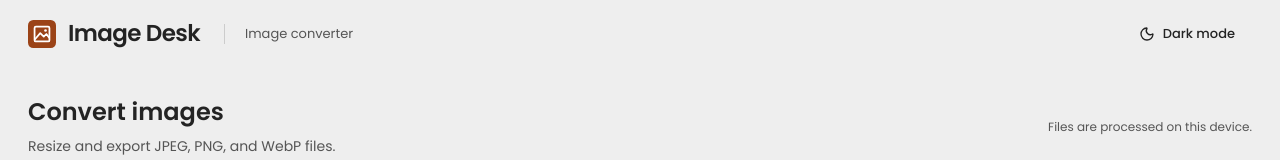
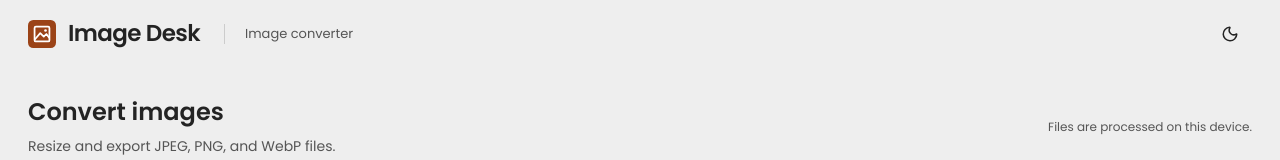
Before and after one commit to jpndmatos/image-desk, a React (Vite) app: page / in a window 1280 px wide. Shown: the top 160 px of the page. Built offline with nearby package versions, Linux system fonts and the light colour scheme.

Commit message:
Use icon-only theme controls

```diff
--- a/src/ThemeToggle.tsx
+++ b/src/ThemeToggle.tsx
@@ -30,11 +30,10 @@ export default function ThemeToggle() {
       onClick={() => setMode(mode === 'dark' ? 'light' : 'dark')}
     >
       {mode === 'dark' ? (
-        <Sun size={16} aria-hidden="true" />
+        <Sun size={18} aria-hidden="true" />
       ) : (
-        <Moon size={16} aria-hidden="true" />
+        <Moon size={18} aria-hidden="true" />
       )}
-      <span>{mode === 'dark' ? 'Light mode' : 'Dark mode'}</span>
     </button>
   );
 }
--- a/src/base.css
+++ b/src/base.css
@@ -1,4 +1,4 @@
-/* Hallmark · shared app foundations · v2.0.0 */
+/* Hallmark Â· shared app foundations Â· v2.0.0 */
 *,
 *::before,
 *::after {
@@ -200,6 +200,11 @@ fieldset:disabled {
   background: var(--color-hover);
 }
 .theme-toggle {
+  width: 44px;
+  height: 44px;
+  min-width: 44px;
+  padding: 8px;
+  flex-shrink: 0;
   background: transparent;
 }
 .brand {
```
